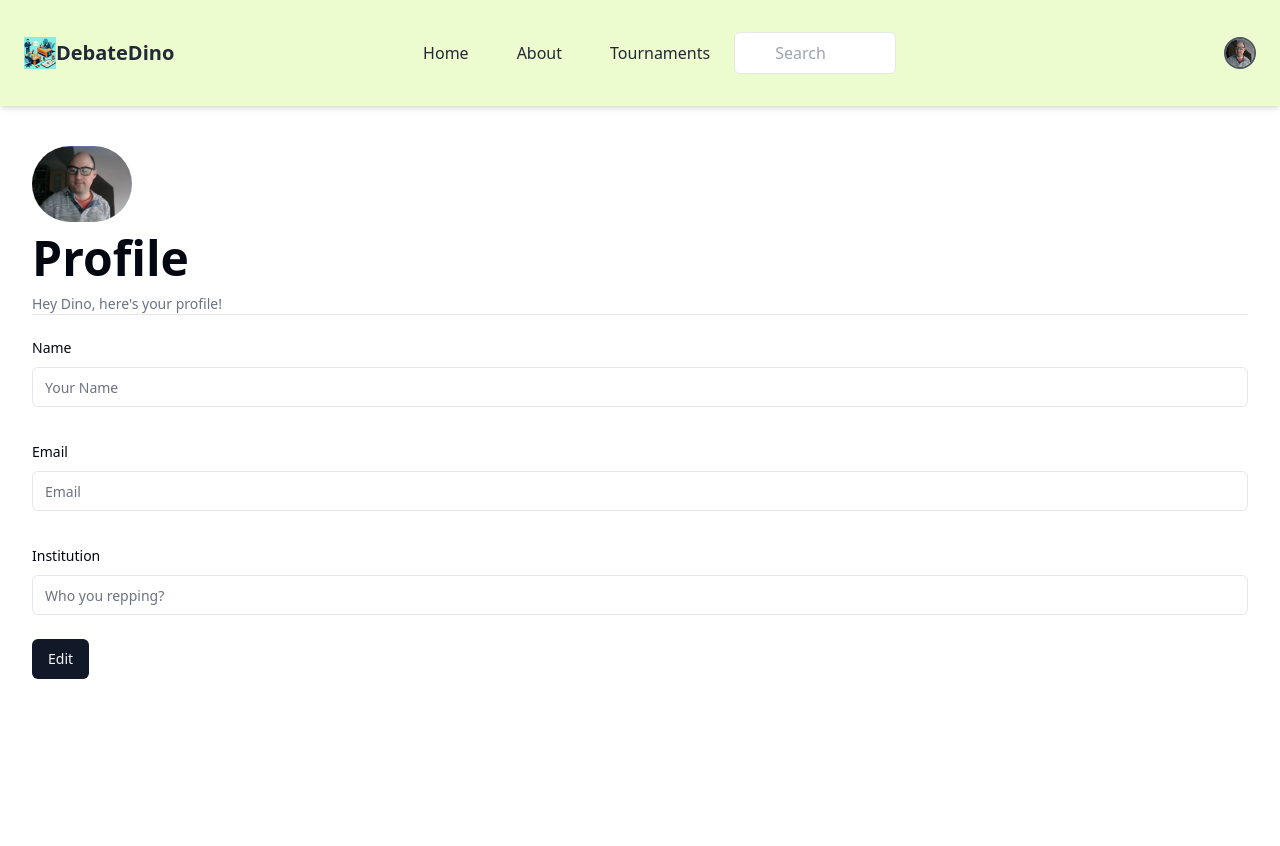
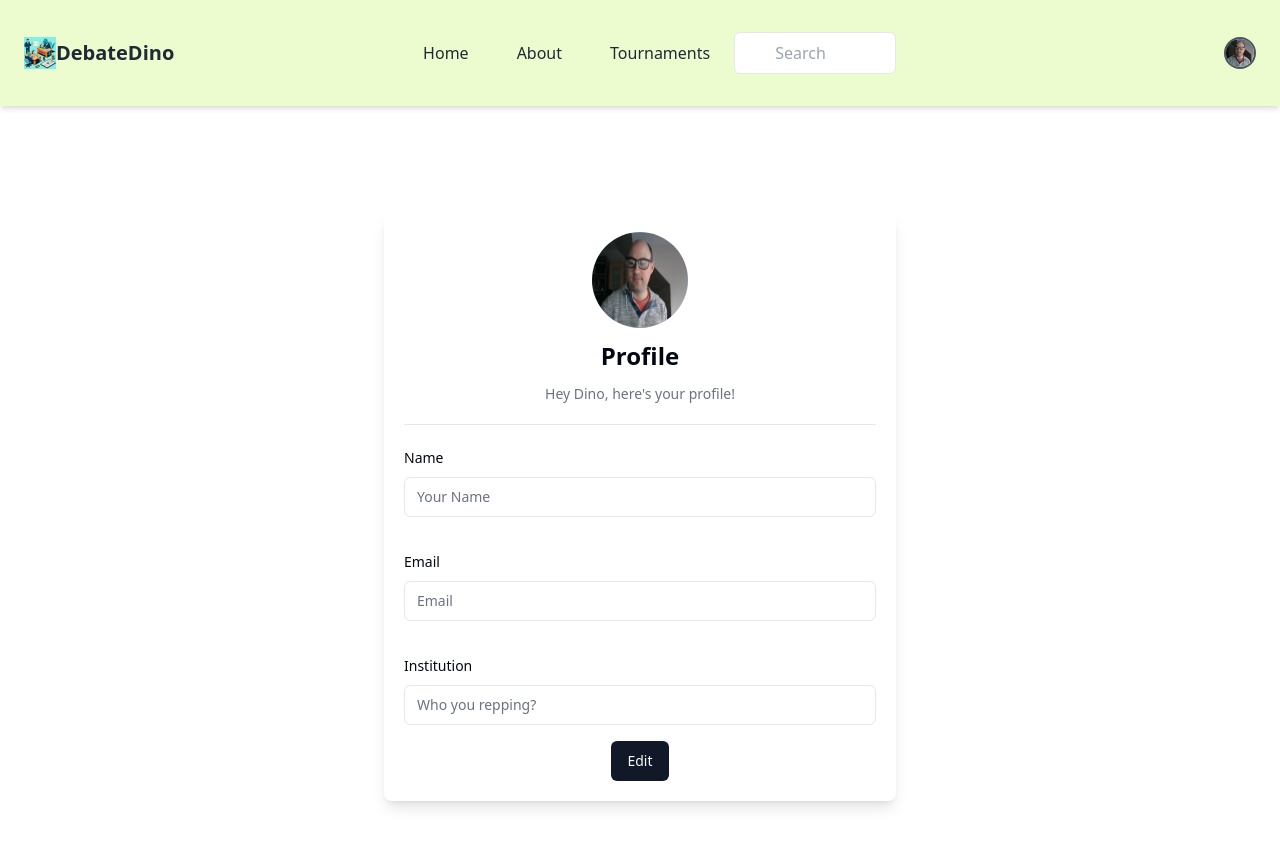
Before and after one commit to sunbagel/DebateDino, a React (Vite) app in the folder frontend/: page /profile in a window 1280 px wide. Shown: the top 846 px of the page. Built offline with nearby package versions, Linux system fonts and the light colour scheme; no server answers.

Commit message:
add a card

```diff
--- a/frontend/src/pages/UserProfile.tsx
+++ b/frontend/src/pages/UserProfile.tsx
@@ -3,14 +3,13 @@ import axios from "@/lib/axios";
 import { useEffect, useState } from "react";
 
 import { zodResolver } from "@hookform/resolvers/zod"
-import { SubmitHandler, useForm } from "react-hook-form"
+import { useForm } from "react-hook-form"
 import { z } from "zod"
 
 import { Button } from "@/shadcn-components/ui/button"
 import {
   Form,
   FormControl,
-  FormDescription,
   FormField,
   FormItem,
   FormLabel,
@@ -49,7 +48,6 @@ const UserProfile = () => {
 
   const [ userInfo, setUserInfo ] = useState<User>(defaultUser);
   const [ isEditing, setIsEditing ] = useState<boolean>(false);
-  const [ isSubmitted, setIsSubmitted ] = useState<boolean>(false);
   const userIDPlaceholder = "65d69c469d47c04d60421fdb";
 
 
@@ -110,23 +108,22 @@ const UserProfile = () => {
   }
 
   return (
-    <div className="container mx-auto flex min-h-screen flex-col">
-        <div className="flex pt-10 ">
-        <div className="flex flex-col space-y-3">
+    <div className="container mx-auto flex min-h-screen items-center justify-center">
+      <div className="w-11/12 md:w-2/3 lg:w-1/2 xl:max-w-lg flex flex-col bg-white rounded-lg p-5 shadow-lg space-y-5">
+
+        <div className="flex flex-col items-center space-y-3">
             <img src="/walterworth.png"
               alt = "Avatar"
-              className="rounded-full"
-              height="100"
-              width="100"
+              className="rounded-full h-24 w-24"
             />
-            <h1 className="text-5xl font-bold">Profile</h1>
+            <h1 className="text-2xl font-bold">Profile</h1>
             <p className="text-sm text-muted-foreground">
               Hey Dino, here's your profile!
             </p>
-          </div>
         </div>
+
         <Separator/>
-        <div className="pt-5">
+        <div className="space-y-4">
           <Form {...form}>
             <form onSubmit={form.handleSubmit(onSubmit)} className="space-y-8">
               <FormField
@@ -181,20 +178,24 @@ const UserProfile = () => {
               )}
             />
 
-            {isEditing && isDirty && <Button type="submit" disabled={form.formState.isSubmitting}>Save Changes</Button>}
+            {
+              // if editing + fields have changed
+              isEditing &&
+              isDirty &&
+              <Button type="submit" disabled={form.formState.isSubmitting}>Save Changes</Button>
+            }
+
             </form>
           </Form>
-          <div className="my-6">
+          <div className="flex justify-center space-x-4">
             {!isEditing &&
               <Button type="button" onClick={() => setIsEditing(true)}>
                 Edit
               </Button>}
             {isEditing && <Button type="button" onClick={() => setIsEditing(false)}>Stop Editing</Button>}
           </div>
-
-
+        </div>
       </div>
-
     </div>
   )
 }
```
